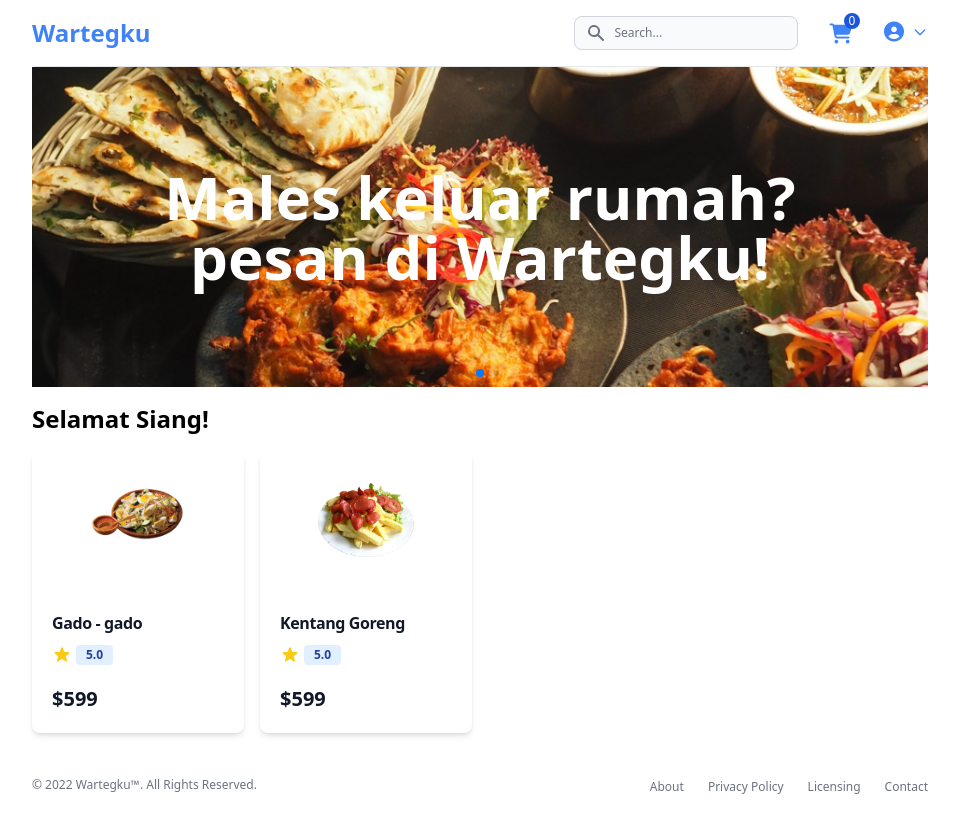
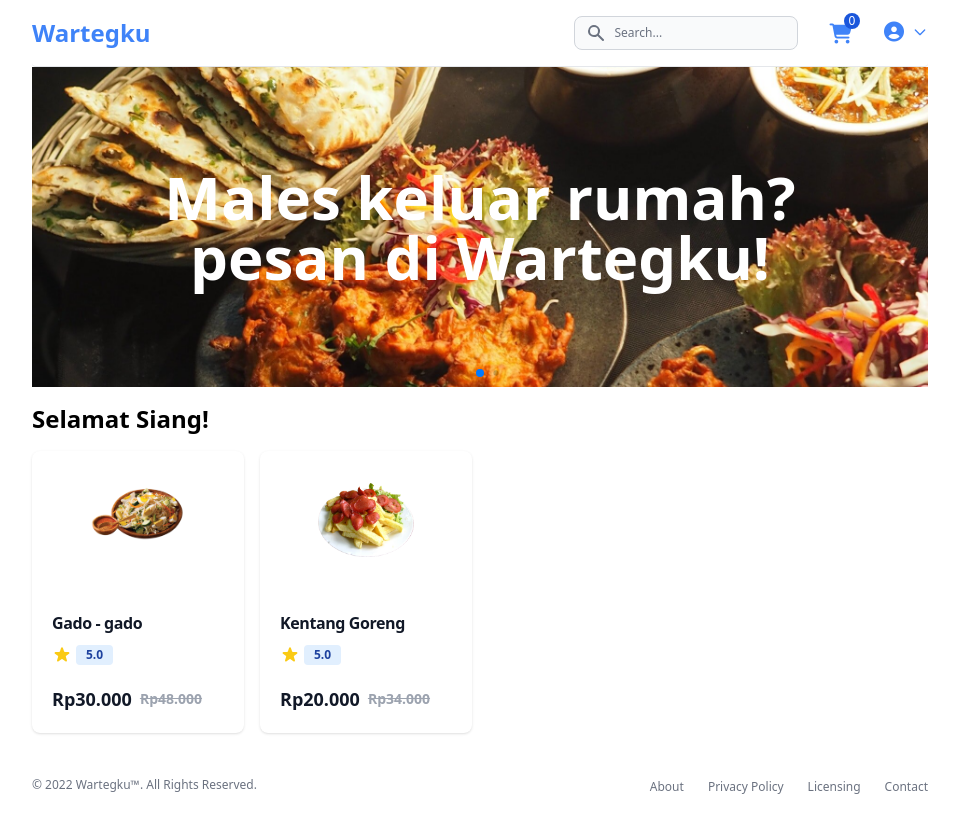
Before and after one commit to adamrayw/Wartegku, a React (Create React App) app: page / in a window 1280 px wide. Shown: the top 832 px of the page, without its empty margins (160-1119 px from the left). Built offline with nearby package versions, Linux system fonts and the light colour scheme.

Commit message:
Redesign card

```diff
--- a/src/components/HomeMenu.jsx
+++ b/src/components/HomeMenu.jsx
@@ -12,7 +12,7 @@ export default function HomeMenu() {
             </div>
             <div className='grid md:grid-cols-4 grid-cols-2 gap-4'>
                 <Link to="/detail">
-                    <div className="text-left bg-white rounded-lg shadow-md dark:bg-gray-800 dark:border-gray-700">
+                    <div className="text-left bg-white rounded-lg shadow hover:bg-gray-100 transition-all dark:bg-gray-800 dark:border-gray-700">
                         <div className='h-40'>
                             <img className="p-8 w-40 rounded-t-lg mx-auto" src={gadogado} alt="pho" />
                         </div>
@@ -23,15 +23,15 @@ export default function HomeMenu() {
 
                                 <span className="bg-blue-100 text-blue-800 text-xs font-semibold px-2.5 py-0.5 rounded dark:bg-blue-200 dark:text-blue-800 ml-1">5.0</span>
                             </div>
-                            <div className="flex justify-between items-center">
-                                <span className="text-xl font-bold text-gray-900 dark:text-white">$599</span>
-
+                            <div className="flex md:flex-row flex-col md:space-x-2 md:items-center items-start">
+                                <span className="text-lg font-bold text-gray-900 dark:text-white">Rp30.000</span>
+                                <span className="text-sm font-bold text-gray-400 dark:text-white line-through">Rp48.000</span>
                             </div>
                         </div>
                     </div>
                 </Link>
                 <Link to="/detail2">
-                    <div className="text-left bg-white rounded-lg shadow-md dark:bg-gray-800 dark:border-gray-700">
+                    <div className="text-left bg-white rounded-lg shadow hover:bg-gray-100 transition-all dark:bg-gray-800 dark:border-gray-700">
                         <div className='h-40'>
                             <img className="p-8 w-40 rounded-t-lg mx-auto" src={kentanggoreng} alt="pho" />
                         </div>
@@ -42,9 +42,9 @@ export default function HomeMenu() {
 
                                 <span className="bg-blue-100 text-blue-800 text-xs font-semibold px-2.5 py-0.5 rounded dark:bg-blue-200 dark:text-blue-800 ml-1">5.0</span>
                             </div>
-                            <div className="flex justify-between items-center">
-                                <span className="text-xl font-bold text-gray-900 dark:text-white">$599</span>
-
+                            <div className="flex md:flex-row flex-col md:space-x-2 md:items-center items-start">
+                                <span className="text-lg font-bold text-gray-900 dark:text-white">Rp20.000</span>
+                                <span className="text-sm font-bold text-gray-400 dark:text-white line-through">Rp34.000</span>
                             </div>
                         </div>
                     </div>
```
